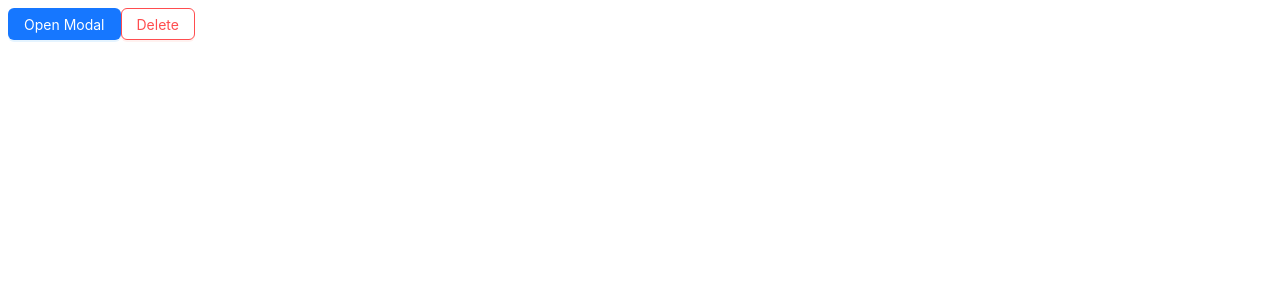
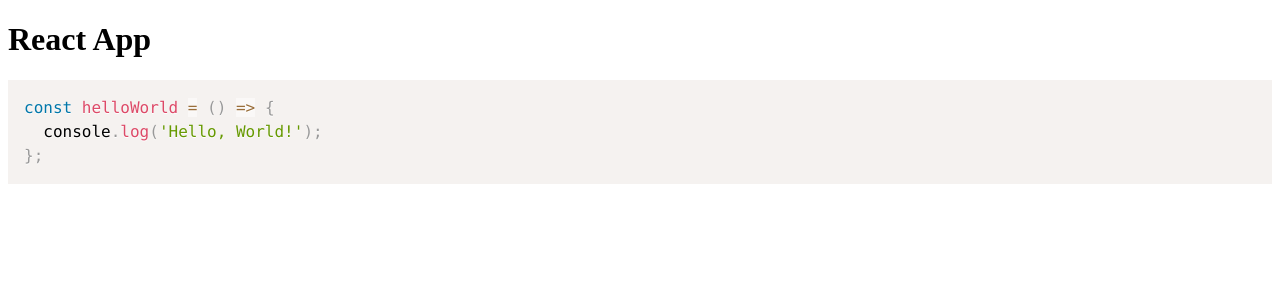
Before and after one commit to npnamdev/Frontend-e2e-tests, a React (Create React App) app: page / in a window 1280 px wide. Shown: the top 300 px of the page. Built offline with nearby package versions, Linux system fonts and the light colour scheme.

Commit message:
update codehightligter

```diff
--- a/package.json
+++ b/package.json
@@ -8,6 +8,7 @@
     "@testing-library/user-event": "^13.5.0",
     "antd": "^5.12.2",
     "axios": "^1.6.2",
+    "prismjs": "^1.29.0",
     "react": "^18.2.0",
     "react-dom": "^18.2.0",
     "react-scripts": "5.0.1",
--- a/src/App.js
+++ b/src/App.js
@@ -1,40 +1,17 @@
-import { useState } from 'react';
-import { Button } from 'antd';
-import { message } from 'antd';
-import DeleteUser from './components/DeleteUser';
-import ModalExcelImporter from './components/ModalExcelImporter';
+import React from 'react';
+import CodeHighlighter from './components/CodeHighlighter';
 
-const App = (props) => {
-  const [isModalOpen, setIsModalOpen] = useState(false);
-  const [jsonData, setJsonData] = useState([]);
-
-  const handelCancelModal = () => {
-    setIsModalOpen(false);
-    setJsonData([]);
-  }
-
-  const handelCreateModal = () => {
-    console.log(jsonData);
-    handelCancelModal();
-    message.success('Tạo mới người dùng thành công!');
-  }
+const App = () => {
+  const code = `const helloWorld = () => {
+  console.log('Hello, World!');
+};`;
 
   return (
-    <>
-      <Button type="primary" onClick={() => setIsModalOpen(true)}>
-        Open Modal
-      </Button>
-
-      <ModalExcelImporter
-        isModalOpen={isModalOpen}
-        handelCancelModal={handelCancelModal}
-        handelCreateModal={handelCreateModal}
-        jsonData={jsonData}
-        setJsonData={setJsonData}
-      />
-
-      <DeleteUser />
-    </>
+    <div>
+      <h1>React App</h1>
+      <CodeHighlighter code={code} language="javascript" />
+    </div>
   );
 };
+
 export default App;
--- /dev/null
+++ b/src/components/CodeHighlighter.jsx
@@ -0,0 +1,23 @@
+import React, { useEffect, useRef } from 'react';
+import Prism from 'prismjs';
+import 'prismjs/components/prism-javascript';
+import 'prismjs/themes/prism.css';
+
+const CodeHighlighter = ({ code, language }) => {
+  const codeRef = useRef(null);
+
+  useEffect(() => {
+    // Highlight code khi component được mount
+    Prism.highlightAll();
+  }, []);
+
+  return (
+    <pre>
+      <code ref={codeRef} className={`language-${language}`}>
+        {code}
+      </code>
+    </pre>
+  );
+};
+
+export default CodeHighlighter;
```
Also changed, not shown: 1 other file (tests, documents, lock files or other folders).
